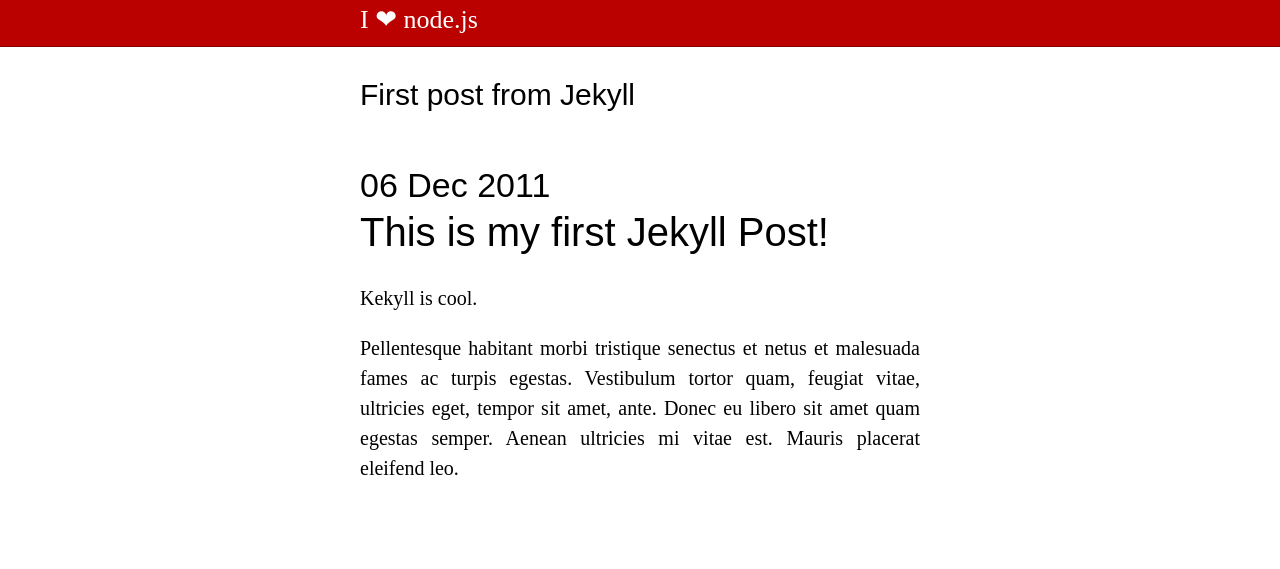
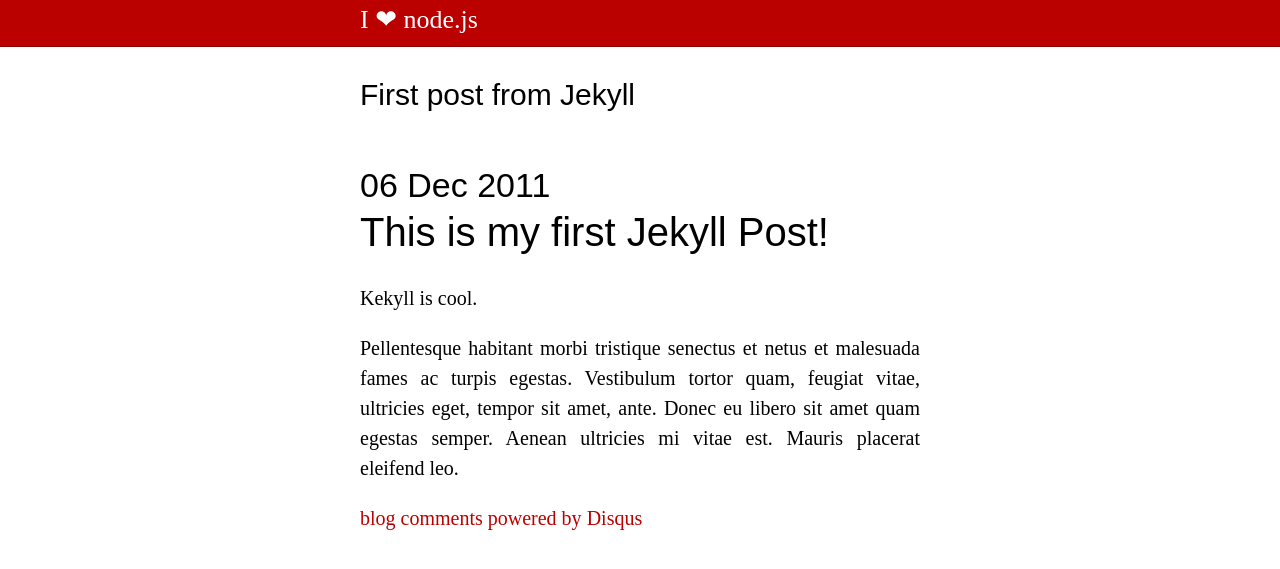
Before and after one commit to stephan83/stephan83.github.com, a Jekyll site: the page built from _posts/2011-12-06-first-post-from-jekyll.markdown, in a window 1280 px wide. Shown: the top 569 px of the page. Built offline with Jekyll 4.4.1, drawn with Linux system fonts in a browser that asks for light colours; some web fonts are replaced; comment, search, counter and statistics services are not loaded.

Commit message:
adding disqus

```diff
--- a/_layouts/post.html
+++ b/_layouts/post.html
@@ -9,3 +9,16 @@
 
 {{ content }}
 </div>
+
+<div id="disqus_thread"></div>
+<script type="text/javascript">
+    var disqus_shortname = 'stephan83';
+
+    (function() {
+        var dsq = document.createElement('script'); dsq.type = 'text/javascript'; dsq.async = true;
+        dsq.src = 'http://' + disqus_shortname + '.disqus.com/embed.js';
+        (document.getElementsByTagName('head')[0] || document.getElementsByTagName('body')[0]).appendChild(dsq);
+    })();
+</script>
+<noscript>Please enable JavaScript to view the <a href="http://disqus.com/?ref_noscript">comments powered by Disqus.</a></noscript>
+<a href="http://disqus.com" class="dsq-brlink">blog comments powered by <span class="logo-disqus">Disqus</span></a>
```
